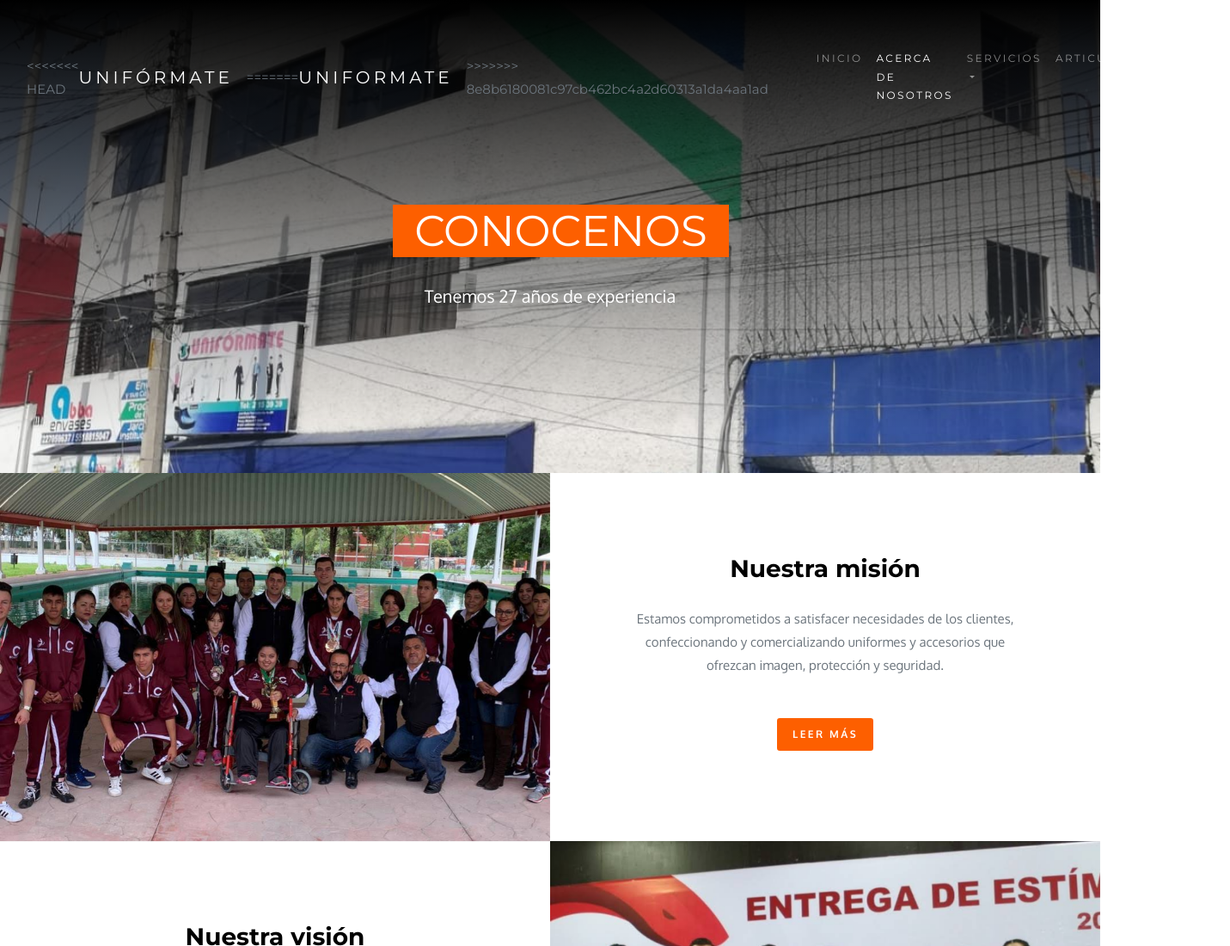
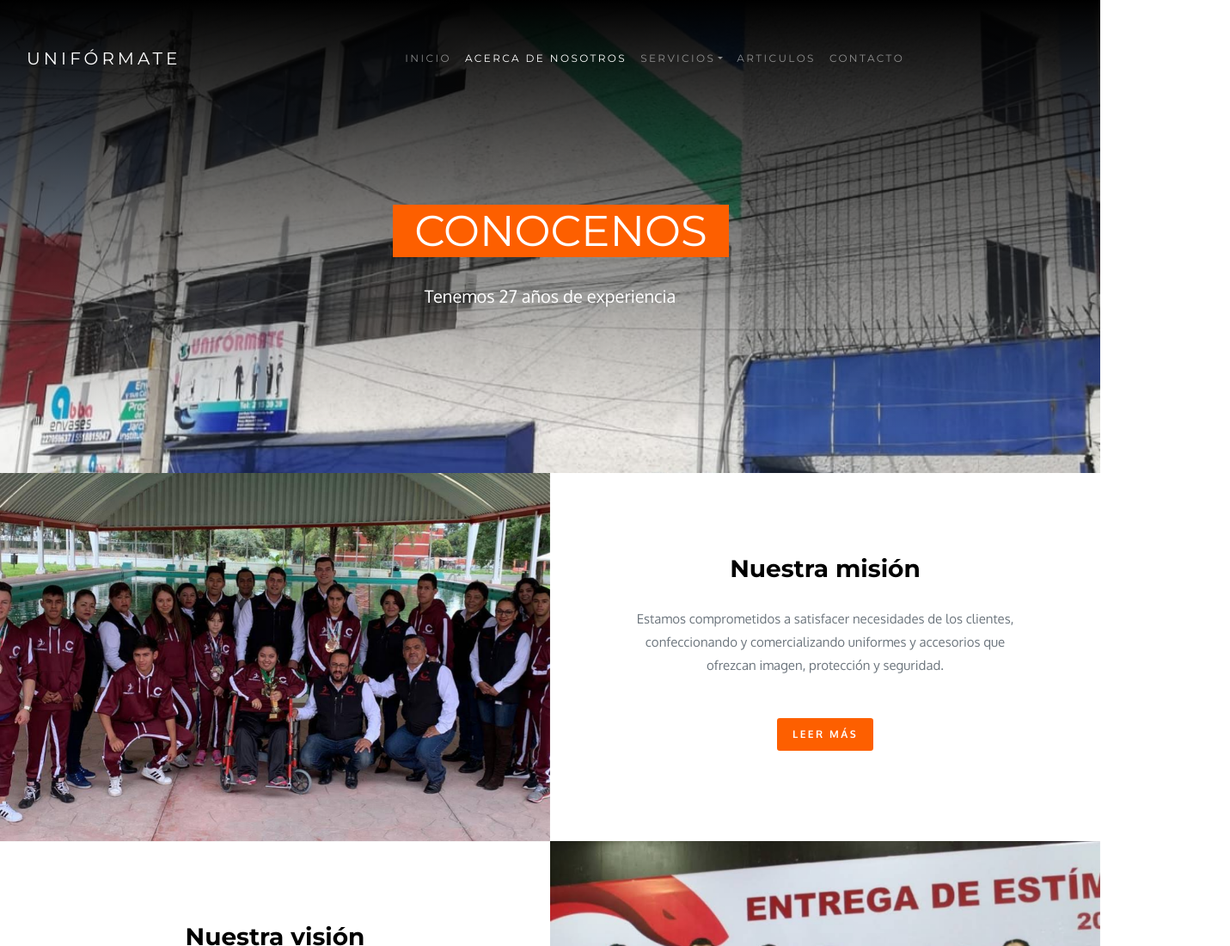
Before and after one commit to Zombiecore420/template2, a plain HTML site: page about.html in a window 1280 px wide. Shown: the top 1100 px of the page at 86% size, 1431 px wide, since content can reach past the window. Drawn offline with Linux system fonts and the light colour scheme; files whose address does not match are found by name.

Commit message:
corrección navbar about

```diff
--- a/about.html
+++ b/about.html
@@ -25,11 +25,7 @@
     <header role="banner">
       <nav class="navbar navbar-expand-lg navbar-dark bg-dark">
         <div class="container-fluid">
-<<<<<<< HEAD
           <a class="navbar-brand " href="index.html">UNIFÓRMATE</a>
-=======
-          <a class="navbar-brand " href="index.html">UNIFORMATE</a>
->>>>>>> 8e8b6180081c97cb462bc4a2d60313a1da4aa1ad
           <button class="navbar-toggler" type="button" data-toggle="collapse" data-target="#navbarsExample05" aria-controls="navbarsExample05" aria-expanded="false" aria-label="Toggle navigation">
             <span class="navbar-toggler-icon"></span>
           </button>
```
